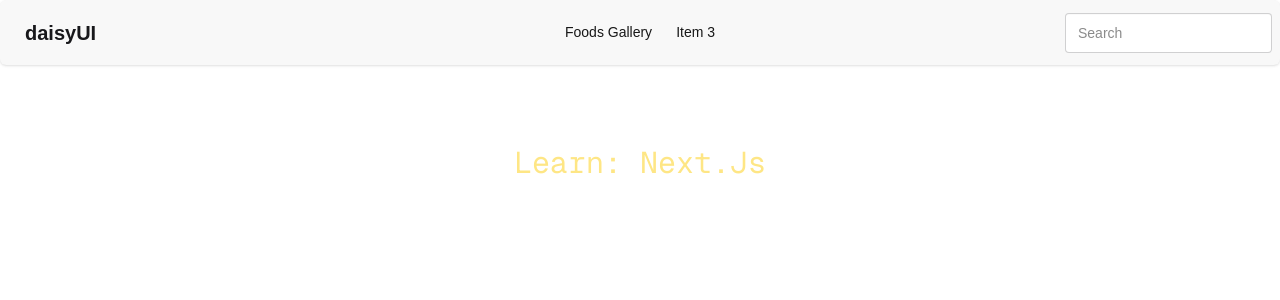
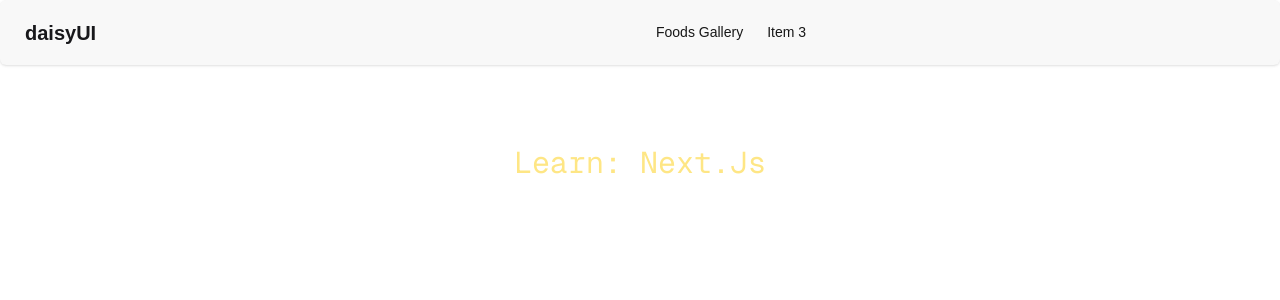
Before and after one commit to abdussattarsakil/next-app, a Next.js app: page / in a window 1280 px wide. Shown: the top 300 px of the page. Built offline with nearby package versions, Linux system fonts and the light colour scheme.

Commit message:
active link

```diff
--- a/src/components/Navbar.jsx
+++ b/src/components/Navbar.jsx
@@ -1,6 +1,10 @@
+'use client'
 import Link from "next/link";
+import { usePathname } from "next/navigation";
 
 const Navbar = () => {
+    const pathName = usePathname();
+    console.log(pathName);
     return (
         <div>
             <div className="max-lg:collapse bg-base-200 lg:mb-10 shadow-sm w-full rounded-md">
@@ -19,15 +23,12 @@ const Navbar = () => {
                     <div className="navbar-center hidden lg:flex">
                         <ul className="menu menu-horizontal px-1">
                             <li>
-                                <Link href={"/foods"}>
+                                <Link href={"/foods"} className={pathName=== "/foods"?"text-blue-500":""}>
                                     <button>Foods Gallery</button>
                                 </Link>
                             </li>
                             <li><button>Item 3</button></li>
                         </ul>
-                    </div>
-                    <div className="navbar-end">
-                        <input type="text" placeholder="Search" className="input input-bordered w-64 lg:w-auto" />
                     </div>
                 </div>
 
```
